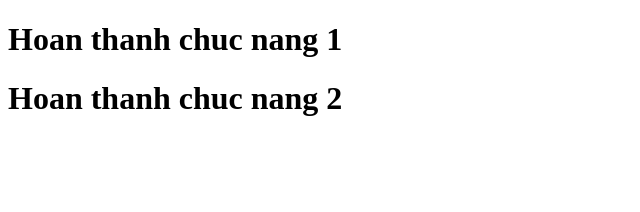
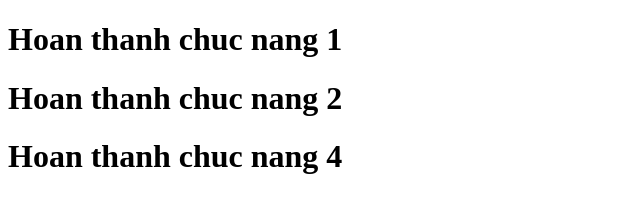
Before and after one commit to HTKien/TestGithub, a plain HTML site: page a.html in a window 1280 px wide. Shown: the whole page, without its empty margins (0-640 px from the left). Drawn offline with Linux system fonts and the light colour scheme.

Commit message:
Update a.html
hoan thanh chuc nang 4

```diff
--- a/a.html
+++ b/a.html
@@ -8,6 +8,7 @@
 <body>
     <h1>Hoan thanh chuc nang 1</h1>
     <h1>Hoan thanh chuc nang 2</h1>
+    <h1>Hoan thanh chuc nang 4</h1>
 
 
 
```
